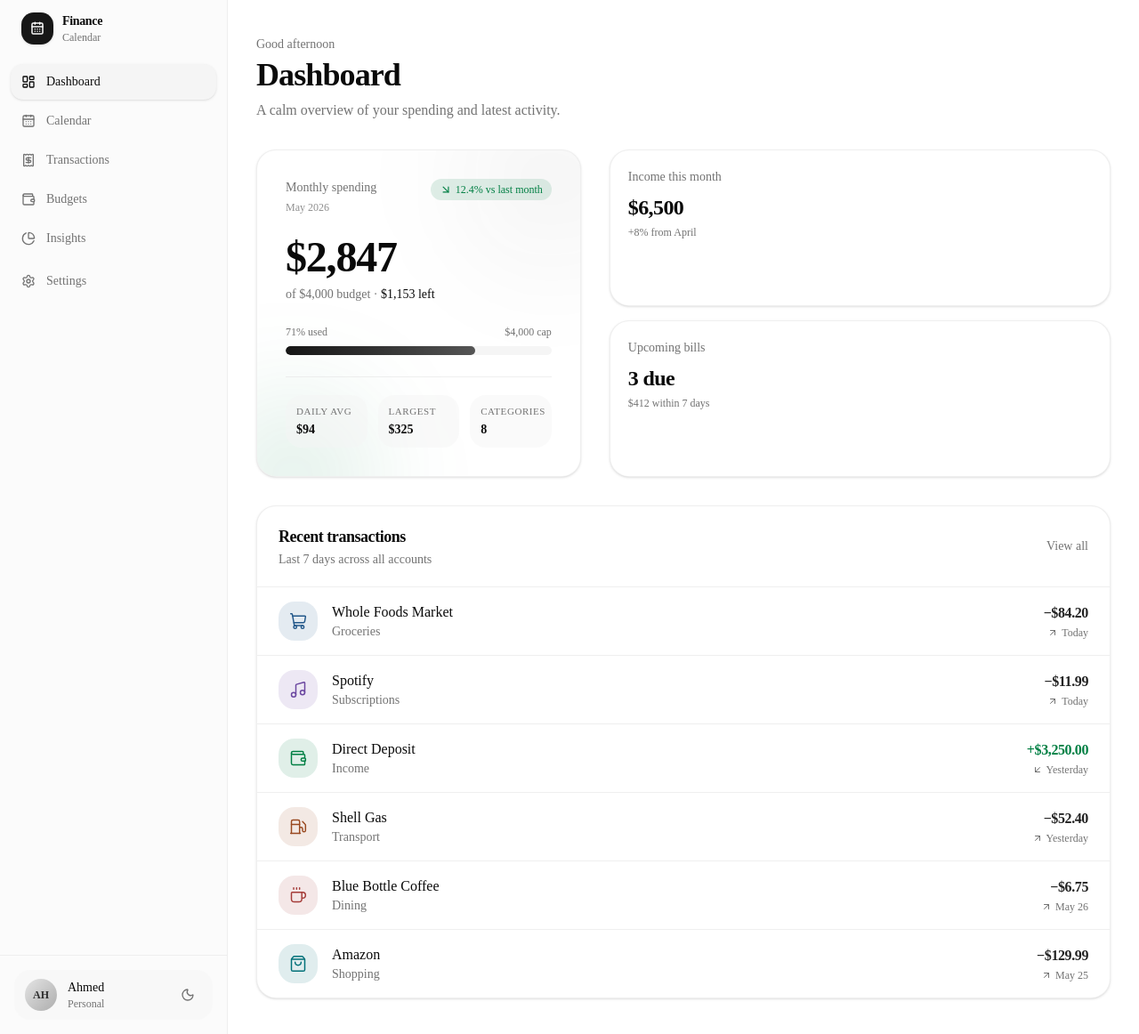
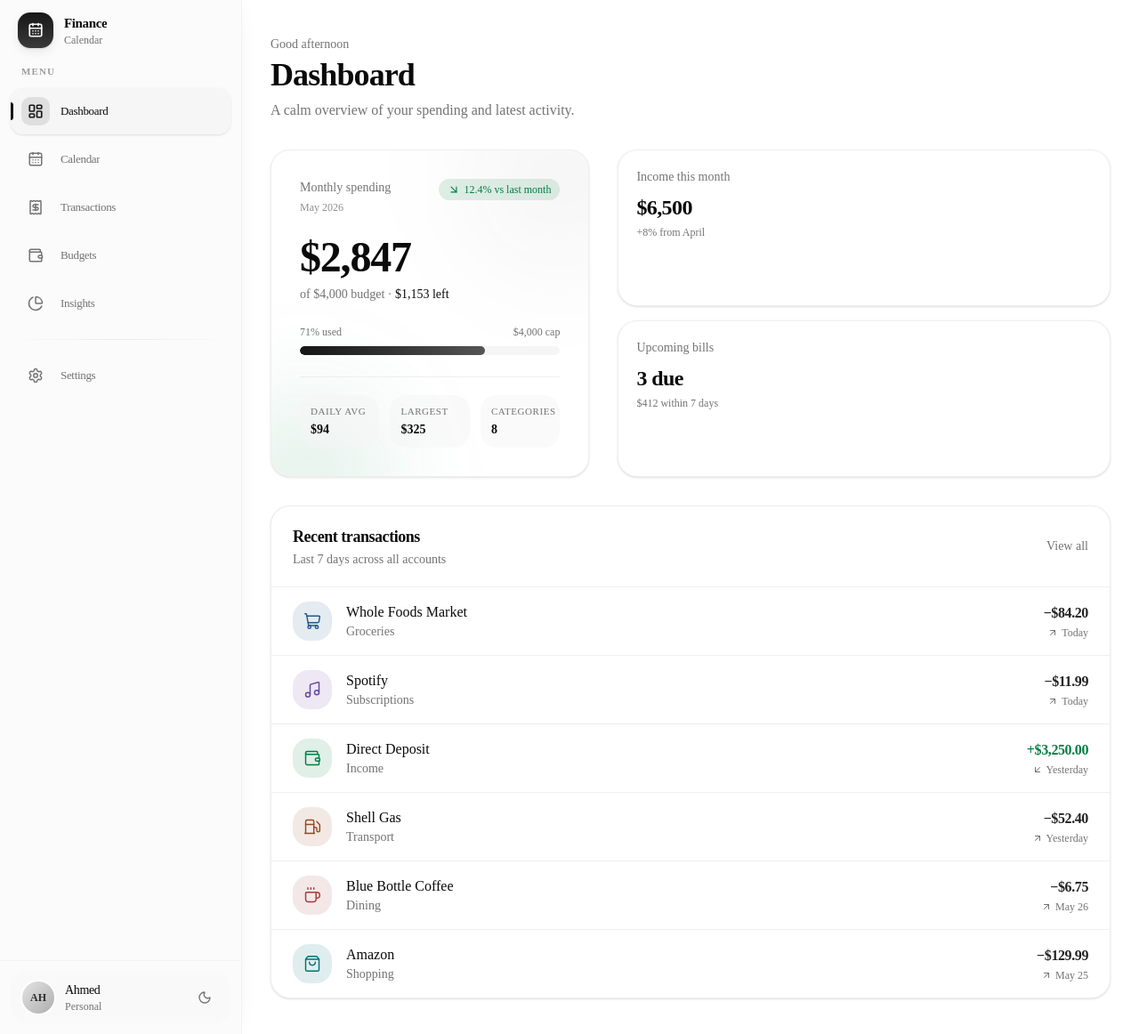
Before and after one commit to ahmedisaiotero-cmd/finance-calender, a Next.js app: page / in a window 1280 px wide. Shown: the whole page at 89% size. Built offline with nearby package versions, Linux system fonts and the light colour scheme.

Commit message:
Apple-inspired sidebar with smooth hover animations

```diff
--- a/app/globals.css
+++ b/app/globals.css
@@ -182,3 +182,26 @@
     @apply font-sans;
   }
 }
+
+@layer components {
+  .sidebar-glass {
+    @apply relative border-r border-border/40 bg-sidebar/72 backdrop-blur-2xl;
+    box-shadow:
+      inset -1px 0 0 oklch(1 0 0 / 6%),
+      4px 0 24px -12px oklch(0 0 0 / 8%);
+  }
+
+  .dark .sidebar-glass {
+    box-shadow:
+      inset -1px 0 0 oklch(1 0 0 / 4%),
+      4px 0 32px -12px oklch(0 0 0 / 35%);
+  }
+
+  .sidebar-profile-card {
+    @apply bg-accent/30;
+  }
+
+  .sidebar-profile-card:hover {
+    @apply bg-accent/55;
+  }
+}
--- a/components/dashboard/nav-links.tsx
+++ b/components/dashboard/nav-links.tsx
@@ -11,6 +11,7 @@ import {
   Wallet,
 } from "lucide-react";
 
+import { SidebarNavItem } from "@/components/dashboard/sidebar-nav-item";
 import { navItems } from "@/lib/mock-data";
 import { cn } from "@/lib/utils";
 
@@ -25,44 +26,59 @@ const iconMap = {
 type NavLinksProps = {
   onNavigate?: () => void;
   className?: string;
+  showSectionLabel?: boolean;
 };
 
-export function NavLinks({ onNavigate, className }: NavLinksProps) {
+export function NavLinks({
+  onNavigate,
+  className,
+  showSectionLabel = true,
+}: NavLinksProps) {
   const pathname = usePathname();
 
   return (
-    <nav className={cn("flex flex-col gap-1", className)}>
+    <nav className={cn("flex flex-col gap-0.5", className)}>
+      {showSectionLabel && (
+        <p className="mb-2 px-3 text-[11px] font-semibold uppercase tracking-widest text-muted-foreground/70">
+          Menu
+        </p>
+      )}
+
       {navItems.map((item) => {
         const Icon = iconMap[item.label as keyof typeof iconMap];
         const isActive =
           item.href === "/"
             ? pathname === "/"
-            : pathname.startsWith(item.href);
+            : item.href !== "#" && pathname.startsWith(item.href);
 
         return (
-          <Link
+          <SidebarNavItem
             key={item.label}
             href={item.href}
-            onClick={onNavigate}
-            className={cn(
-              "flex items-center gap-3 rounded-xl px-3 py-2.5 text-sm font-medium transition-colors",
-              isActive
-                ? "bg-accent text-foreground shadow-sm"
-                : "text-muted-foreground hover:bg-accent/60 hover:text-foreground",
-            )}
-          >
-            <Icon className="size-4 shrink-0" strokeWidth={2} />
-            {item.label}
-          </Link>
+            label={item.label}
+            icon={Icon}
+            isActive={isActive}
+            onNavigate={onNavigate}
+          />
         );
       })}
+
+      <div className="my-3 h-px bg-gradient-to-r from-transparent via-border/80 to-transparent" />
+
       <Link
         href="#"
         onClick={onNavigate}
-        className="mt-1 flex items-center gap-3 rounded-xl px-3 py-2.5 text-sm font-medium text-muted-foreground transition-colors hover:bg-accent/60 hover:text-foreground"
+        className={cn(
+          "group relative flex items-center gap-3 rounded-xl px-3 py-2.5 text-[13px] font-medium tracking-tight text-muted-foreground",
+          "transition-[color,transform,background-color] duration-300 ease-[cubic-bezier(0.25,0.1,0.25,1)]",
+          "hover:translate-x-0.5 hover:text-foreground active:scale-[0.98]",
+        )}
       >
-        <Settings className="size-4 shrink-0" strokeWidth={2} />
-        Settings
+        <span className="absolute inset-0 rounded-xl bg-accent/0 opacity-0 transition-all duration-300 ease-[cubic-bezier(0.25,0.1,0.25,1)] group-hover:bg-accent/55 group-hover:opacity-100" />
+        <span className="relative flex size-8 shrink-0 items-center justify-center rounded-lg transition-all duration-300 group-hover:scale-105 group-hover:bg-background/60 group-hover:shadow-sm">
+          <Settings className="size-[18px]" strokeWidth={2} />
+        </span>
+        <span className="relative">Settings</span>
       </Link>
     </nav>
   );
--- /dev/null
+++ b/components/dashboard/sidebar-nav-item.tsx
@@ -0,0 +1,70 @@
+"use client";
+
+import Link from "next/link";
+import type { LucideIcon } from "lucide-react";
+
+import { cn } from "@/lib/utils";
+
+type SidebarNavItemProps = {
+  href: string;
+  label: string;
+  icon: LucideIcon;
+  isActive: boolean;
+  onNavigate?: () => void;
+};
+
+export function SidebarNavItem({
+  href,
+  label,
+  icon: Icon,
+  isActive,
+  onNavigate,
+}: SidebarNavItemProps) {
+  return (
+    <Link
+      href={href}
+      onClick={onNavigate}
+      aria-current={isActive ? "page" : undefined}
+      className={cn(
+        "group relative flex items-center gap-3 rounded-xl px-3 py-2.5 text-[13px] font-medium tracking-tight",
+        "transition-[color,transform,background-color,box-shadow] duration-300 ease-[cubic-bezier(0.25,0.1,0.25,1)]",
+        "hover:translate-x-0.5 active:scale-[0.98] active:duration-150",
+        isActive
+          ? "text-foreground shadow-sm"
+          : "text-muted-foreground hover:text-foreground",
+      )}
+    >
+      <span
+        aria-hidden
+        className={cn(
+          "absolute inset-0 rounded-xl transition-all duration-300 ease-[cubic-bezier(0.25,0.1,0.25,1)]",
+          isActive
+            ? "bg-accent/90 opacity-100"
+            : "bg-accent/0 opacity-0 group-hover:bg-accent/55 group-hover:opacity-100",
+        )}
+      />
+
+      <span
+        className={cn(
+          "relative flex size-8 shrink-0 items-center justify-center rounded-lg",
+          "transition-all duration-300 ease-[cubic-bezier(0.25,0.1,0.25,1)]",
+          isActive
+            ? "bg-primary/10 text-primary shadow-[inset_0_1px_0_0_rgba(255,255,255,0.06)]"
+            : "bg-transparent text-muted-foreground group-hover:bg-background/60 group-hover:text-foreground group-hover:shadow-sm",
+          "group-hover:scale-105",
+        )}
+      >
+        <Icon className="size-[18px]" strokeWidth={isActive ? 2.25 : 2} />
+      </span>
+
+      <span className="relative truncate">{label}</span>
+
+      {isActive && (
+        <span
+          aria-hidden
+          className="absolute left-0 top-1/2 h-5 w-[3px] -translate-y-1/2 rounded-r-full bg-primary transition-all duration-300 ease-[cubic-bezier(0.25,0.1,0.25,1)]"
+        />
+      )}
+    </Link>
+  );
+}
--- a/components/dashboard/sidebar.tsx
+++ b/components/dashboard/sidebar.tsx
@@ -7,23 +7,33 @@ import { UserProfile } from "@/components/dashboard/user-profile";
 
 export function Sidebar() {
   return (
-    <aside className="hidden w-64 shrink-0 flex-col border-r border-border/60 bg-sidebar/80 backdrop-blur-xl md:flex">
-      <div className="flex h-16 items-center gap-2.5 px-6">
-        <div className="flex size-9 items-center justify-center rounded-xl bg-primary text-primary-foreground shadow-sm">
-          <CalendarDays className="size-4" strokeWidth={2.25} />
+    <aside className="sidebar-glass hidden w-[17rem] shrink-0 flex-col md:flex">
+      <div className="flex h-[4.25rem] items-center gap-3 px-5">
+        <div
+          className={[
+            "flex size-10 items-center justify-center rounded-[14px]",
+            "bg-gradient-to-b from-primary to-primary/85 text-primary-foreground",
+            "shadow-[0_1px_2px_rgba(0,0,0,0.12),0_4px_12px_rgba(0,0,0,0.08)]",
+            "ring-1 ring-white/10 transition-transform duration-300 ease-[cubic-bezier(0.25,0.1,0.25,1)]",
+            "hover:scale-[1.03] active:scale-[0.97]",
+          ].join(" ")}
+        >
+          <CalendarDays className="size-[18px]" strokeWidth={2.25} />
         </div>
-        <div>
-          <p className="text-sm font-semibold tracking-tight">Finance</p>
-          <p className="text-xs text-muted-foreground">Calendar</p>
+        <div className="min-w-0">
+          <p className="truncate text-[15px] font-semibold tracking-tight">
+            Finance
+          </p>
+          <p className="truncate text-xs text-muted-foreground">Calendar</p>
         </div>
       </div>
 
-      <div className="flex flex-1 flex-col px-3 py-2">
+      <div className="flex flex-1 flex-col overflow-y-auto px-3 py-1">
         <NavLinks className="flex-1" />
       </div>
 
-      <div className="border-t border-border/60 p-4">
-        <UserProfile />
+      <div className="border-t border-border/40 p-3">
+        <UserProfile className="sidebar-profile-card" />
       </div>
     </aside>
   );
--- a/components/dashboard/user-profile.tsx
+++ b/components/dashboard/user-profile.tsx
@@ -22,7 +22,9 @@ export function UserProfile({
   return (
     <div
       className={cn(
-        "flex items-center justify-between rounded-2xl bg-accent/50",
+        "group flex items-center justify-between rounded-2xl border border-transparent",
+        "bg-accent/35 transition-all duration-300 ease-[cubic-bezier(0.25,0.1,0.25,1)]",
+        "hover:border-border/50 hover:bg-accent/60 hover:shadow-sm",
         isCompact ? "gap-3 px-3 py-3" : "px-3 py-2.5",
         className,
       )}
@@ -31,6 +33,8 @@ export function UserProfile({
         <div
           className={cn(
             "flex shrink-0 items-center justify-center rounded-full font-semibold",
+            "ring-2 ring-background/80 transition-transform duration-300 ease-[cubic-bezier(0.25,0.1,0.25,1)]",
+            "group-hover:scale-105",
             isCompact ? "size-12 text-sm" : "size-9 text-xs",
           )}
           style={{
@@ -41,7 +45,9 @@ export function UserProfile({
           {userProfile.initials}
         </div>
         <div className="min-w-0">
-          <p className="truncate text-sm font-medium">{userProfile.name}</p>
+          <p className="truncate text-sm font-medium tracking-tight">
+            {userProfile.name}
+          </p>
           <p className="truncate text-xs text-muted-foreground">
             {userProfile.plan}
           </p>
@@ -53,7 +59,11 @@ export function UserProfile({
           )}
         </div>
       </div>
-      {showThemeToggle && <ThemeToggle />}
+      {showThemeToggle && (
+        <div className="transition-opacity duration-300 group-hover:opacity-100">
+          <ThemeToggle />
+        </div>
+      )}
     </div>
   );
 }
```
